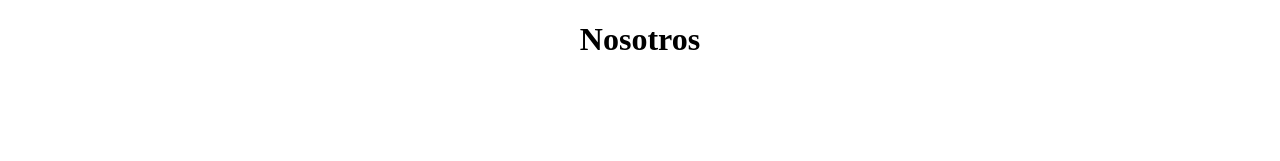
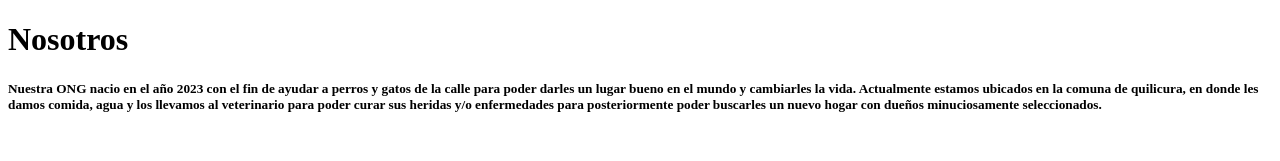
Before and after one commit to MatiasRiquelm/Proyecto_practica, a plain HTML site: page nosotros.html in a window 1280 px wide. Drawn offline with Linux system fonts and the light colour scheme.

Commit message:
Actualizacion Mati

```diff
--- a/css/style.css
+++ /dev/null
@@ -1,21 +0,0 @@
-#n{
-    color: rgb(0, 0, 0);
-    text-align: center;
-}
-
-#dn {
-    color: rgb(255, 255, 255);
-    font-size:larger;
-
-}
-
-.encabezado{
-
-
-}
-
-.cuerpo{
-    background-image : url(..//img/pngtree-cute-wind-single-dog-background-material-image_279150.jpg);
-    background-repeat: no-repeat;
-    background-size: cover;
-}
--- a/nosotros.html
+++ b/nosotros.html
@@ -5,15 +5,15 @@
     <meta http-equiv="X-UA-Compatible" content="IE=edge">
     <meta name="viewport" content="width=device-width, initial-scale=1.0">
     <title>Nosotros</title>
-    <link rel="stylesheet" href="css/style.css">
+    <link rel="stylesheet" href="css/nosotros.css">
 </head>
 <body class="cuerpo">
-    <header class="encabezado">
+    <header>
 
         <h1 id="n">Nosotros</h1>
     </header>
 
-    <h5 id="dn"> Nuestra ONG nacio en el año 2023 con el fin de ayudar a perros y gatos de la calle para poder darles un lugar bueno en el mundo y cambiarles la vida. Actualmente estamos ubicados en la comuna de quilicura, en donde les damos comida, agua y los llevamos al veterinario para poder curar sus heridas y/o enfermedades   </h5>
+    <h5 id="dn"> Nuestra ONG nacio en el año 2023 con el fin de ayudar a perros y gatos de la calle para poder darles un lugar bueno en el mundo y cambiarles la vida. Actualmente estamos ubicados en la comuna de quilicura, en donde les damos comida, agua y los llevamos al veterinario para poder curar sus heridas y/o enfermedades para posteriormente poder buscarles un nuevo hogar con dueños minuciosamente seleccionados.   </h5>
 
 </body>
 </html>
```
Also changed, not shown: css/nosotros.css (added).
